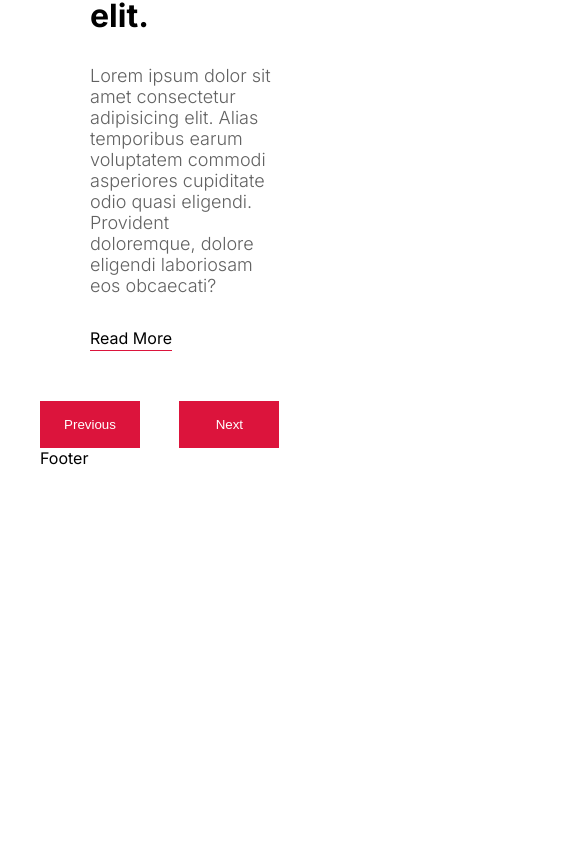
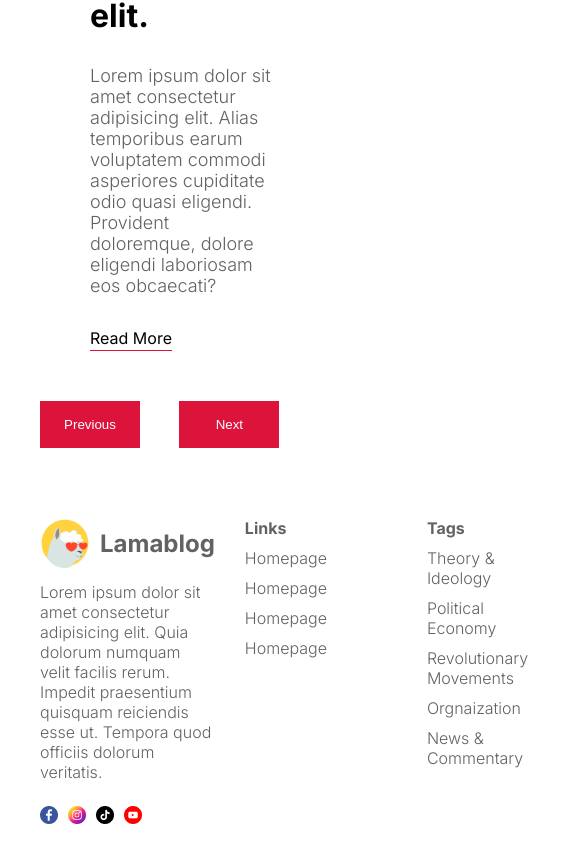
Before and after one commit to sebbyapudo/lamadevblog, a Next.js app: page / in a window 390 px wide. Shown: the part 3544-4388 px from the top of the page, 585 px wide, since content can reach past the window. Before the commit the page ends 4012 px from the top, so only its background shows below. Built offline with nearby package versions, Linux system fonts and the light colour scheme.

Commit message:
Set up the mark up and styles for footer:not responsive yet

```diff
--- a/src/components/footer/Footer.jsx
+++ b/src/components/footer/Footer.jsx
@@ -1,9 +1,51 @@
 import React from 'react'
 import styles from "./footer.module.css"
+import Image from 'next/image'
+import Link from 'next/link'
 
 const Footer = () => {
   return (
-    <div className={styles.container}>Footer</div>
+    <div className={styles.container}>
+      <div className={styles.info}>
+        <div className={styles.logo}>
+          <Image src="/logo.png" alt='lama blog' width={50} height={50}/>
+          <h1 className={styles.logoText}>Lamablog</h1>
+        </div>
+        <p className={styles.desc}>
+          Lorem ipsum dolor sit amet consectetur adipisicing elit. Quia dolorum numquam velit facilis rerum. Impedit praesentium quisquam reiciendis esse ut. Tempora quod officiis dolorum veritatis.
+        </p>
+        <div className={styles.icons}>
+          <Image src="/facebook.png" alt='FAB' width={18} height={18} />
+          <Image src="/instagram.png" alt='FAB' width={18} height={18} />
+          <Image src="/tiktok.png" alt='FAB' width={18} height={18} />
+          <Image src="/youtube.png" alt='FAB' width={18} height={18} />
+        </div>
+      </div>
+      <div className={styles.links}>
+        <div className={styles.list}>
+          <span className={styles.listTitle}>Links</span>
+          <Link href="/">Homepage</Link>
+          <Link href="/">Homepage</Link>
+          <Link href="/">Homepage</Link>
+          <Link href="/">Homepage</Link>
+        </div>
+        <div className={styles.list}>
+          <span className={styles.listTitle}>Tags</span>
+          <Link href="/">Theory & Ideology</Link>
+          <Link href="/">Political Economy</Link>
+          <Link href="/">Revolutionary Movements</Link>
+          <Link href="/">Orgnaization</Link>
+          <Link href="/">News & Commentary</Link>
+        </div>
+        <div className={styles.list}>
+          <span className={styles.listTitle}>Socials</span>
+          <Link href="/">Facebook</Link>
+          <Link href="/">Instagram</Link>
+          <Link href="/">Tiktok</Link>
+          <Link href="/">Youtube</Link>
+        </div>
+      </div>
+    </div>
   )
 }
 
--- a/src/components/footer/footer.module.css
+++ b/src/components/footer/footer.module.css
@@ -1,2 +1,53 @@
 .container {
+  margin-top: 50px;
+  padding: 20px 0;
+  display: flex;
+  justify-content: space-between;
+  color: var(--softTextColor);
+  gap: 30px;
 }
+
+.info {
+  flex: 1;
+  display: flex;
+  flex-direction: column;
+  gap: 14px;
+}
+
+.logo {
+  display: flex;
+  align-items: center;
+  gap: 10px;
+}
+
+.logoText {
+  font-size: 24px;
+}
+
+.desc {
+  font-weight: 300;
+}
+
+.icons {
+  margin-top: 10px;
+  display: flex;
+  gap: 10px;
+}
+
+.links {
+  flex: 1;
+  display: flex;
+  justify-content: flex-end;
+  gap: 100px;
+}
+
+.list {
+  display: flex;
+  flex-direction: column;
+  gap: 10px;
+  font-weight: 300;
+}
+
+.listTitle {
+  font-weight: bold;
+}
```
